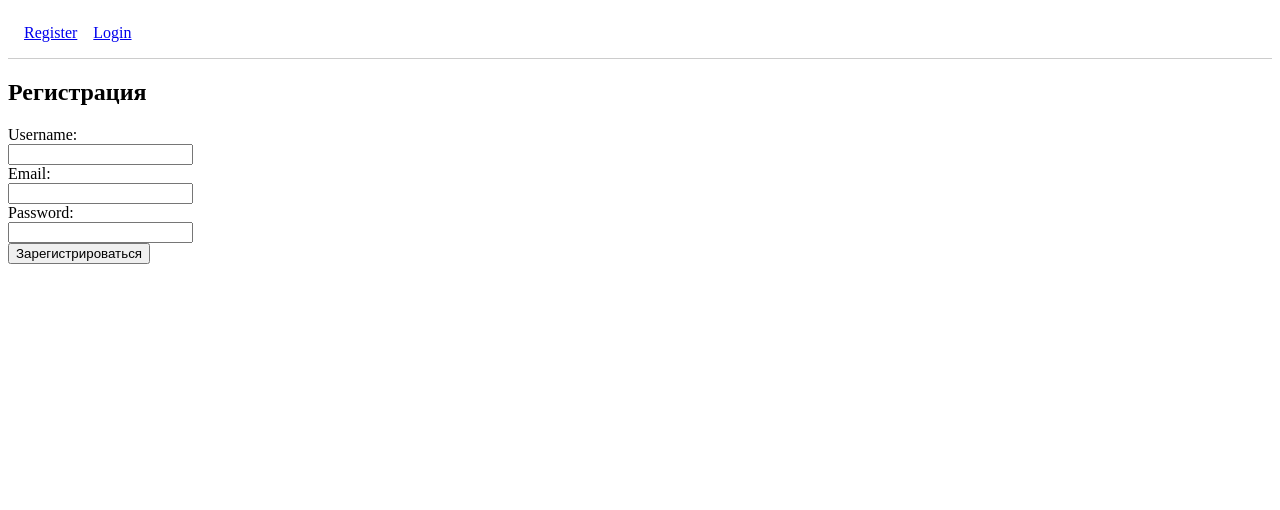
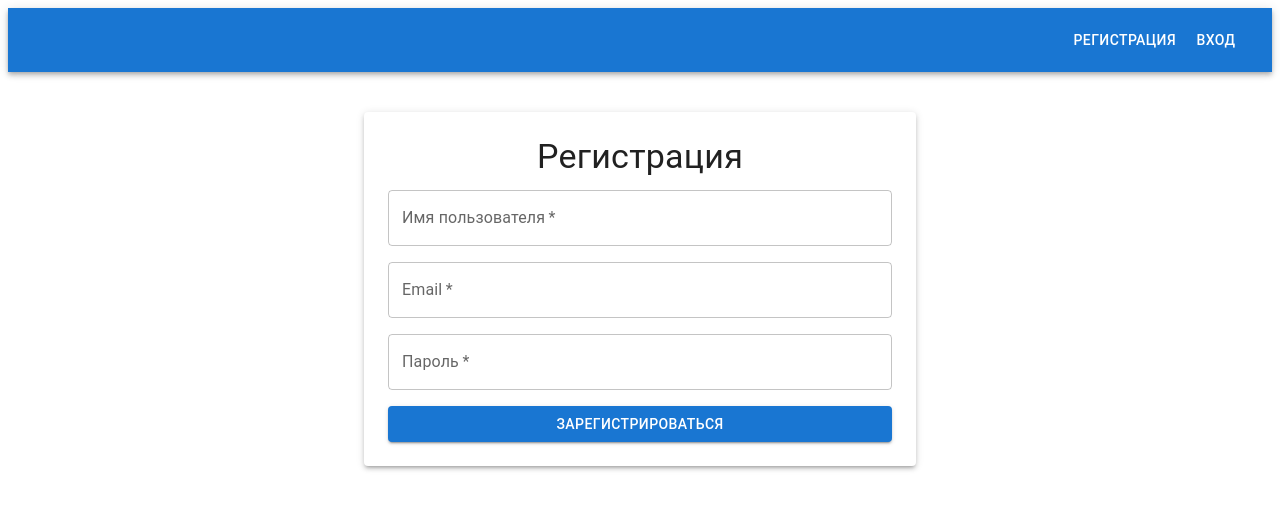
Before and after one commit to Igrok95Ronin/todolistjwt.drpetproject.ru-web, a React (Vite) app: page /register in a window 1280 px wide. Shown: the top 510 px of the page. Built offline with nearby package versions, Linux system fonts and the light colour scheme; no server answers.

Commit message:
add: style form

```diff
--- a/package.json
+++ b/package.json
@@ -10,6 +10,10 @@
     "preview": "vite preview"
   },
   "dependencies": {
+    "@emotion/react": "^11.14.0",
+    "@emotion/styled": "^11.14.0",
+    "@mui/icons-material": "^6.4.2",
+    "@mui/material": "^6.4.2",
     "axios": "^1.7.9",
     "react": "^18.3.1",
     "react-dom": "^18.3.1",
--- a/src/components/NavBar.jsx
+++ b/src/components/NavBar.jsx
@@ -1,18 +1,15 @@
-// src/components/NavBar.jsx
 import React from "react";
 import { Link, useNavigate } from "react-router-dom";
 import api from "../api";
+import { AppBar, Toolbar, Typography, Button, Box } from "@mui/material";
 
 function NavBar({ isAuth, setIsAuth }) {
   const navigate = useNavigate();
 
-  // Обработчик выхода (Exit)
   const handleLogout = async () => {
     try {
       await api.post("/logout");
-      // Если всё ок, ставим isAuth в false
       setIsAuth(false);
-      // И перебрасываем на / (или /login)
       navigate("/login");
     } catch (err) {
       console.error("Ошибка при логауте:", err);
@@ -20,27 +17,31 @@ function NavBar({ isAuth, setIsAuth }) {
   };
 
   return (
-    <nav style={{ padding: "1rem", borderBottom: "1px solid #ccc" }}>
-      {/* Если user НЕ авторизован */}
-      {!isAuth && (
-        <>
-          <Link to="/register" style={{ marginRight: "1rem" }}>
-            Register
-          </Link>
-          <Link to="/login" style={{ marginRight: "1rem" }}>
-            Login
-          </Link>
-        </>
-      )}
+    <AppBar position="static" color="primary">
+      <Toolbar>
+        <Box sx={{ flexGrow: 1 }} /> {/* Раздвигаем содержимое вправо */}
 
-      {/* Если user АВТОРИЗОВАН */}
-      {isAuth && (
-        <>
-          "Имя пользователя"
-          <button onClick={handleLogout}>Exit</button>
-        </>
-      )}
-    </nav>
+        {!isAuth ? (
+          <>
+            <Button color="inherit" component={Link} to="/register">
+              Регистрация
+            </Button>
+            <Button color="inherit" component={Link} to="/login">
+              Вход
+            </Button>
+          </>
+        ) : (
+          <>
+            <Typography variant="h6" sx={{ mr: 2 }}>
+              Имя пользователя
+            </Typography>
+            <Button color="inherit" onClick={handleLogout}>
+              Выйти
+            </Button>
+          </>
+        )}
+      </Toolbar>
+    </AppBar>
   );
 }
 
--- a/src/pages/Login.jsx
+++ b/src/pages/Login.jsx
@@ -1,7 +1,15 @@
-// src/pages/Login.jsx
 import React, { useState } from "react";
 import { useNavigate } from "react-router-dom";
 import api from "../api";
+import {
+  Container,
+  TextField,
+  Button,
+  Typography,
+  Paper,
+  Alert,
+  Box,
+} from "@mui/material";
 
 function Login({ setIsAuth }) {
   const navigate = useNavigate();
@@ -19,7 +27,7 @@ function Login({ setIsAuth }) {
       // Ставим isAuth в true
       setIsAuth(true);
 
-      // Перебрасываем на /protected1
+      // Перебрасываем на главную страницу
       navigate("/");
     } catch (error) {
       console.error("Ошибка при логине:", error);
@@ -28,23 +36,45 @@ function Login({ setIsAuth }) {
   };
 
   return (
-    <div>
-      <h2>Вход</h2>
-      <form onSubmit={handleSubmit}>
-        <div>
-          <label>Email:</label>
-          <br />
-          <input type="email" value={email} onChange={(e) => setEmail(e.target.value)} />
-        </div>
-        <div>
-          <label>Password:</label>
-          <br />
-          <input type="password" value={password} onChange={(e) => setPassword(e.target.value)} />
-        </div>
-        <button type="submit">Войти</button>
-      </form>
-      {errorMessage && <p style={{ color: "red" }}>{errorMessage}</p>}
-    </div>
+    <Container maxWidth="xs">
+      <Paper elevation={3} sx={{ padding: 4, mt: 6, textAlign: "center" }}>
+        <Typography variant="h5" component="h2" gutterBottom>
+          Вход
+        </Typography>
+        <form onSubmit={handleSubmit}>
+          <TextField
+            fullWidth
+            label="Email"
+            variant="outlined"
+            margin="normal"
+            type="email"
+            value={email}
+            onChange={(e) => setEmail(e.target.value)}
+            required
+          />
+          <TextField
+            fullWidth
+            label="Пароль"
+            variant="outlined"
+            margin="normal"
+            type="password"
+            value={password}
+            onChange={(e) => setPassword(e.target.value)}
+            required
+          />
+          <Box mt={2}>
+            <Button type="submit" variant="contained" color="primary" fullWidth>
+              Войти
+            </Button>
+          </Box>
+        </form>
+        {errorMessage && (
+          <Alert severity="error" sx={{ mt: 2 }}>
+            {errorMessage}
+          </Alert>
+        )}
+      </Paper>
+    </Container>
   );
 }
 
--- a/src/pages/Register.jsx
+++ b/src/pages/Register.jsx
@@ -1,66 +1,74 @@
-// src/pages/Register.jsx
-import React, { useState } from 'react'
-import { useNavigate } from 'react-router-dom'
-import api from '../api'
+import React, { useState } from 'react';
+import { useNavigate } from 'react-router-dom';
+import api from '../api';
+import { TextField, Button, Container, Typography, Box, Alert, Paper } from '@mui/material';
 
 function Register() {
-  const navigate = useNavigate()
-  const [username, setUsername] = useState('')
-  const [email, setEmail] = useState('')
-  const [password, setPassword] = useState('')
-  const [errorMessage, setErrorMessage] = useState('')
+  const navigate = useNavigate();
+  const [username, setUsername] = useState('');
+  const [email, setEmail] = useState('');
+  const [password, setPassword] = useState('');
+  const [errorMessage, setErrorMessage] = useState('');
 
   const handleSubmit = async (e) => {
-    e.preventDefault()
-    setErrorMessage('')
+    e.preventDefault();
+    setErrorMessage('');
 
     try {
       const response = await api.post('/register', {
         username,
         email,
-        password
-      })
-      console.log('Регистрация успешна:', response.data)
-      navigate('/login') // переходим на страницу логина
+        password,
+      });
+      console.log('Регистрация успешна:', response.data);
+      navigate('/login'); // Переход на страницу логина
     } catch (error) {
-      console.error('Ошибка при регистрации:', error)
-      setErrorMessage(error.response?.data || 'Неизвестная ошибка')
+      console.error('Ошибка при регистрации:', error);
+      setErrorMessage(error.response?.data || 'Неизвестная ошибка');
     }
-  }
+  };
 
   return (
-    <div>
-      <h2>Регистрация</h2>
-      <form onSubmit={handleSubmit}>
-        <div>
-          <label>Username:</label><br />
-          <input
-            type="text"
+    <Container maxWidth="sm">
+      <Paper elevation={3} sx={{ padding: 3, marginTop: 5 }}>
+        <Typography variant="h4" align="center" gutterBottom>
+          Регистрация
+        </Typography>
+        {errorMessage && <Alert severity="error">{errorMessage}</Alert>}
+        <Box component="form" onSubmit={handleSubmit} sx={{ display: 'flex', flexDirection: 'column', gap: 2 }}>
+          <TextField
+            label="Имя пользователя"
+            variant="outlined"
+            fullWidth
             value={username}
             onChange={(e) => setUsername(e.target.value)}
+            required
           />
-        </div>
-        <div>
-          <label>Email:</label><br />
-          <input
+          <TextField
+            label="Email"
             type="email"
+            variant="outlined"
+            fullWidth
             value={email}
             onChange={(e) => setEmail(e.target.value)}
+            required
           />
-        </div>
-        <div>
-          <label>Password:</label><br />
-          <input
+          <TextField
+            label="Пароль"
             type="password"
+            variant="outlined"
+            fullWidth
             value={password}
             onChange={(e) => setPassword(e.target.value)}
+            required
           />
-        </div>
-        <button type="submit">Зарегистрироваться</button>
-      </form>
-      {errorMessage && <p style={{ color: 'red' }}>{errorMessage}</p>}
-    </div>
-  )
+          <Button type="submit" variant="contained" color="primary" fullWidth>
+            Зарегистрироваться
+          </Button>
+        </Box>
+      </Paper>
+    </Container>
+  );
 }
 
-export default Register
+export default Register;
```
Also changed, not shown: 1 other file (tests, documents, lock files or other folders).
